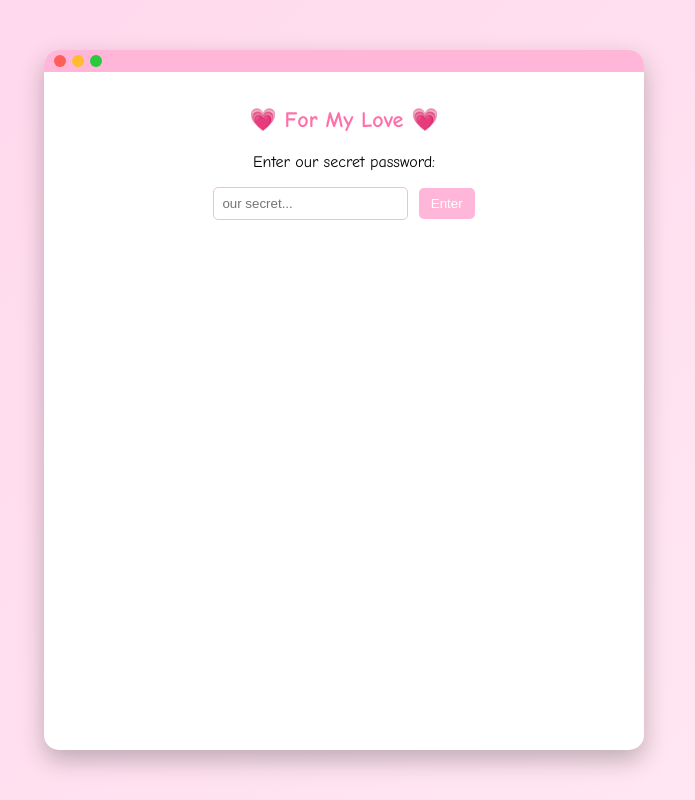
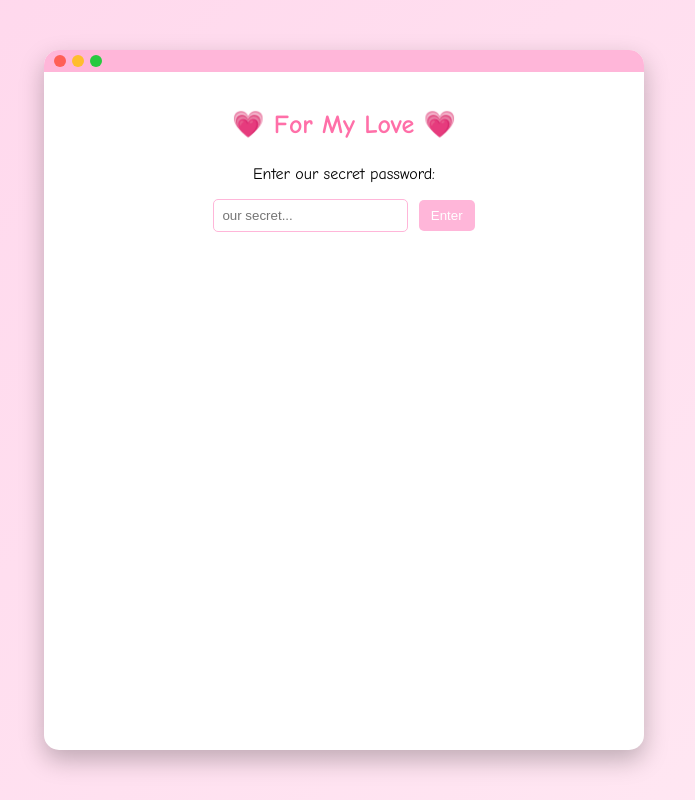
Before and after one commit to Aeternetas/For-ml, a plain HTML site: page index.html in a window 1280 px wide. Shown: the whole page, without its empty margins (296-991 px from the left). Drawn offline with Linux system fonts and the light colour scheme.

Commit message:
Update index.html

```diff
--- a/index.html
+++ b/index.html
@@ -50,8 +50,8 @@
 
   h1 {
     color: #ff6fa8;
-    font-size: 22px;
-    margin-bottom: 20px;
+    font-size: 26px;
+    margin-bottom: 25px;
   }
 
   input {
```
